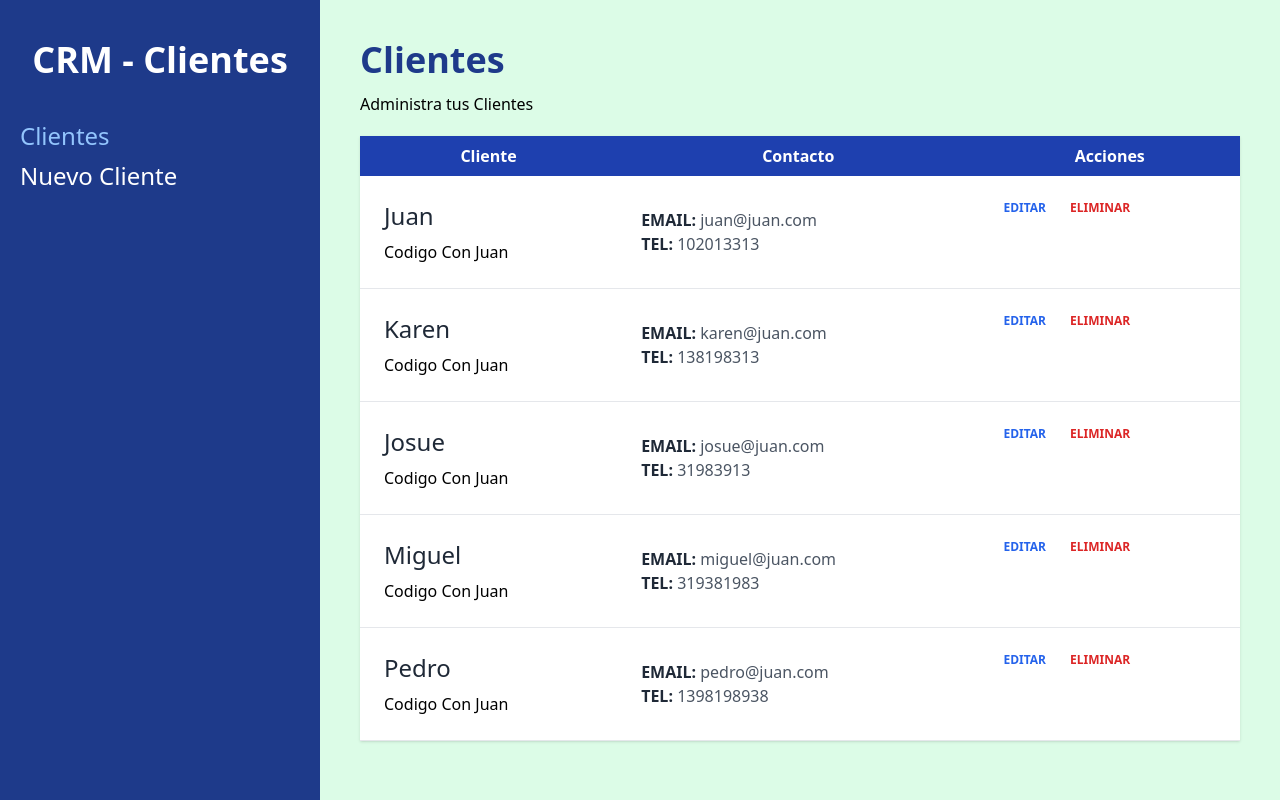
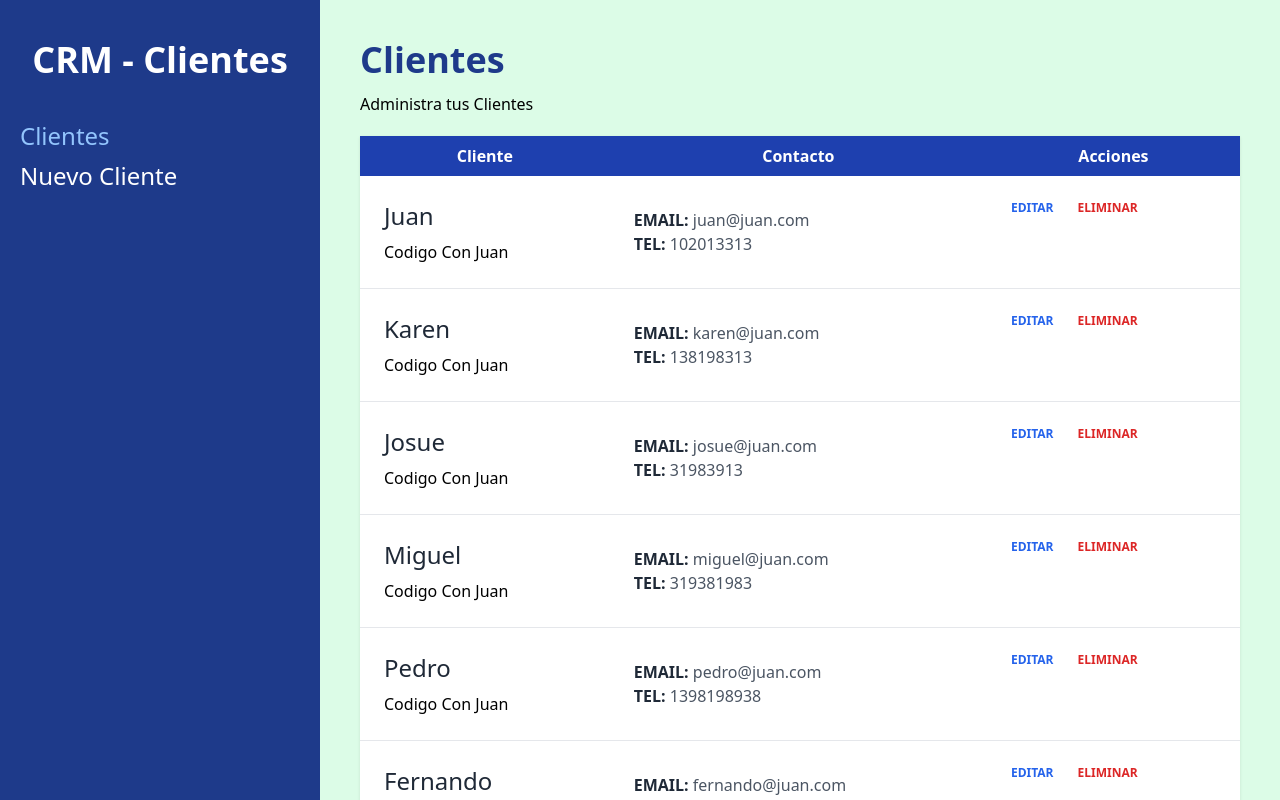
Before and after one commit to fschwalb/crm-react, a React (Vite) app: page / in a window 1280 px wide. Built offline with nearby package versions, Linux system fonts and the light colour scheme; data requests are answered from the project's data file.

Commit message:
fetch API with db.json Done

```diff
--- /dev/null
+++ b/db.json
@@ -0,0 +1,46 @@
+{
+    "clientes" : [
+        {
+            "id": 1,
+            "nombre": "Juan",
+            "telefono": 102013313,
+            "email": "juan@juan.com",
+            "empresa": "Codigo Con Juan"
+        },
+        {
+            "id": 2,
+            "nombre": "Karen",
+            "telefono": 138198313,
+            "email": "karen@juan.com",
+            "empresa": "Codigo Con Juan"
+        },
+        {
+            "id": 3,
+            "nombre": "Josue",
+            "telefono": 31983913,
+            "email": "josue@juan.com",
+            "empresa": "Codigo Con Juan"
+        },
+        {
+            "id": 4,
+            "nombre": "Miguel",
+            "telefono": 319381983,
+            "email": "miguel@juan.com",
+            "empresa": "Codigo Con Juan"
+        },
+        {
+            "id": 5,
+            "nombre": "Pedro",
+            "telefono": 1398198938,
+            "email": "pedro@juan.com",
+            "empresa": "Codigo Con Juan"
+        },
+        {
+            "id": 6,
+            "nombre": "Fernando",
+            "telefono": 123249348,
+            "email": "fernando@juan.com",
+            "empresa": "Codigo Con Juan"
+        }
+    ]
+}
--- /dev/null
+++ b/src/data/clientes.jsx
@@ -0,0 +1,9 @@
+
+export async function obtenerClientes() {
+
+    const respuesta = await fetch(import.meta.env.VITE_API_URL)
+
+    const resultado = await respuesta.json()
+
+    return resultado;
+}
--- a/src/pages/Index.jsx
+++ b/src/pages/Index.jsx
@@ -1,46 +1,11 @@
 import { useLoaderData } from "react-router-dom";
+import { obtenerClientes } from "../data/clientes"
 import Cliente from "../components/Cliente";
 
 export function loader() {
-    const clientes = [
-        {
-            id: 1,
-            nombre: 'Juan',
-            telefono: 102013313,
-            email: "juan@juan.com",
-            empresa: 'Codigo Con Juan'
-        },
-        {
-            id: 2,
-            nombre: 'Karen',
-            telefono: 138198313,
-            email: "karen@juan.com",
-            empresa: 'Codigo Con Juan'
-        },
-        {
-            id: 3,
-            nombre: 'Josue',
-            telefono: 31983913,
-            email: "josue@juan.com",
-            empresa: 'Codigo Con Juan'
-        },
-        {
-            id: 4,
-            nombre: 'Miguel',
-            telefono: 319381983,
-            email: "miguel@juan.com",
-            empresa: 'Codigo Con Juan'
-        },
-        {
-            id: 5,
-            nombre: 'Pedro',
-            telefono: 1398198938,
-            email: "pedro@juan.com",
-            empresa: 'Codigo Con Juan'
-        },
-    ];
+    const clientes = obtenerClientes()
 
-    return clientes;
+    return clientes
 }
 
 
```
Also changed, not shown: 1 other file (tests, documents, lock files or other folders).
